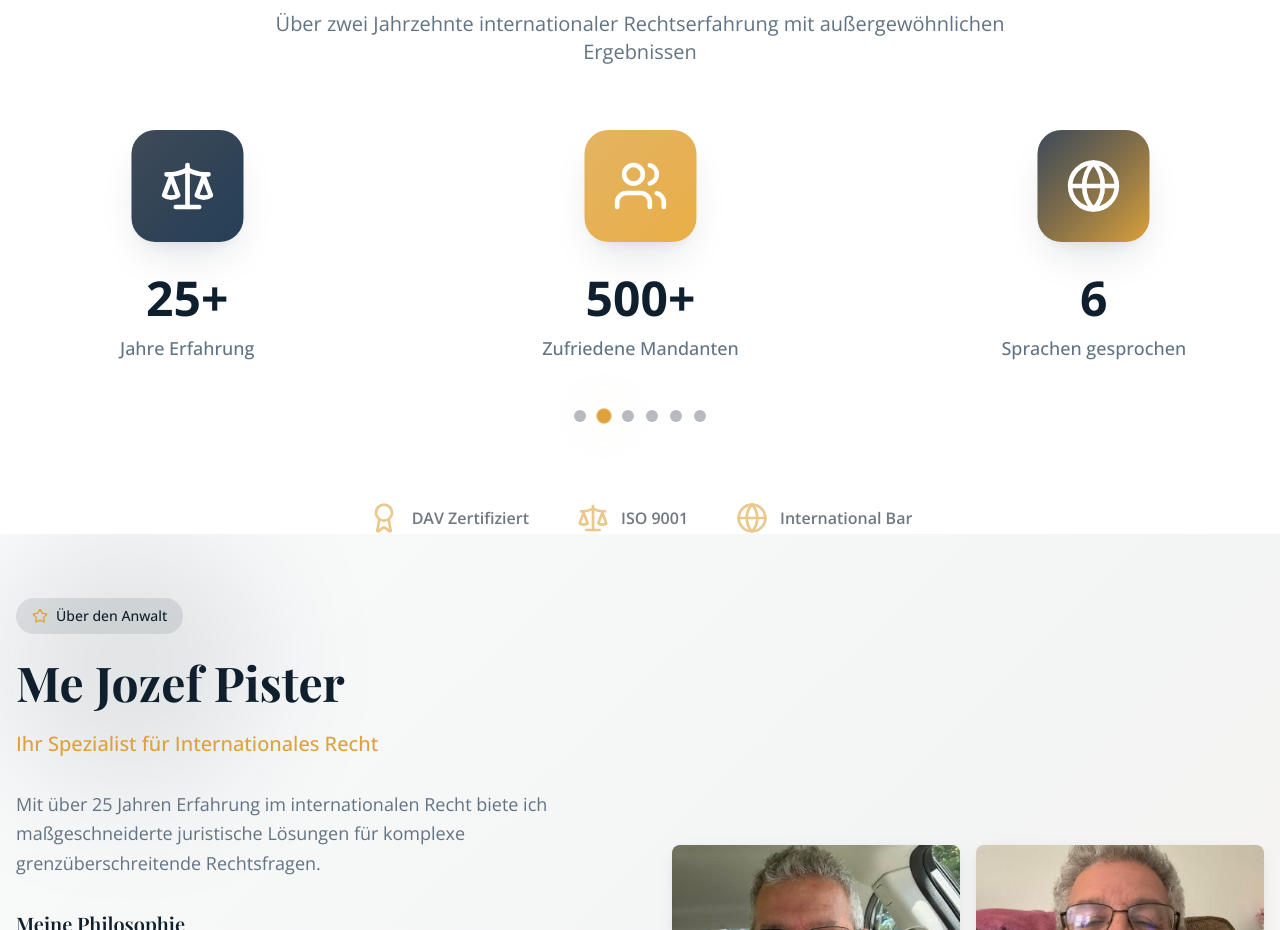
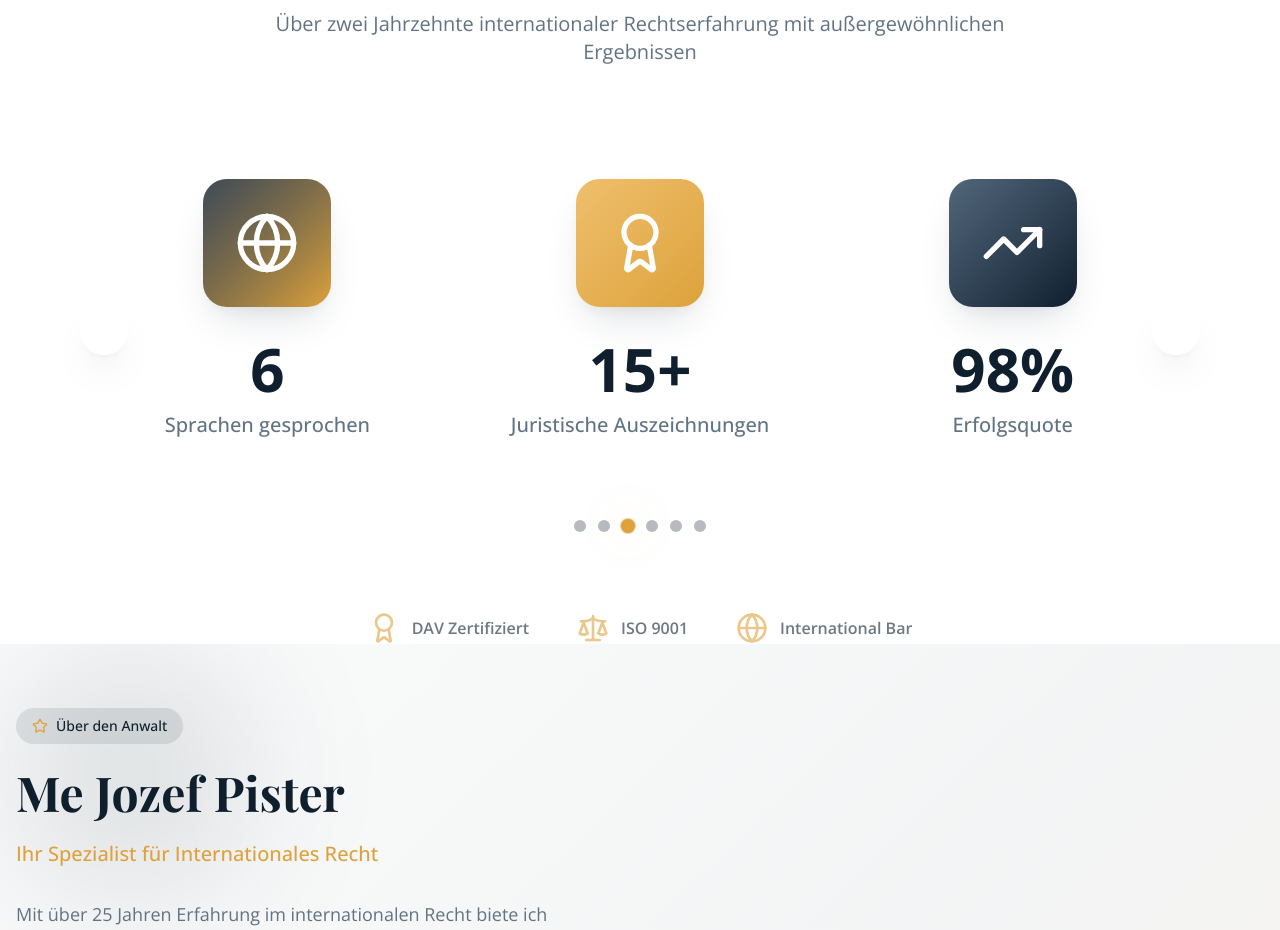
Before and after one commit to autopbh/pister-legal-solutions, a React (Vite) app: page / in a window 1280 px wide. Shown: the part 1100-2030 px from the top of the page. Built offline with nearby package versions, Linux system fonts and the light colour scheme.

Commit message:
Fix carousel functionality
The carousel in the Stats section is not scrolling. This commit will investigate and resolve the issue preventing the carousel from functioning correctly.

```diff
--- a/src/components/sections/StatsSection.tsx
+++ b/src/components/sections/StatsSection.tsx
@@ -1,19 +1,11 @@
-import { TrendingUp, Users, Globe, Award, Scale, Clock } from 'lucide-react';
+import { TrendingUp, Users, Globe, Award, Scale, Clock, ChevronLeft, ChevronRight } from 'lucide-react';
 import { useLanguage } from '@/hooks/useLanguage';
-import useEmblaCarousel from 'embla-carousel-react';
-import { useCallback, useEffect, useState } from 'react';
+import { useState, useEffect } from 'react';
 
 const StatsSection = () => {
   const { t } = useLanguage();
-  const [emblaRef, emblaApi] = useEmblaCarousel({
-    loop: true,
-    align: 'center',
-    skipSnaps: false,
-    dragFree: false,
-    containScroll: 'trimSnaps'
-  });
-  const [selectedIndex, setSelectedIndex] = useState(0);
-  const [scrollSnaps, setScrollSnaps] = useState<number[]>([]);
+  const [currentIndex, setCurrentIndex] = useState(0);
+  const [isAutoPlaying, setIsAutoPlaying] = useState(true);
 
   const stats = [
     {
@@ -60,42 +52,53 @@ const StatsSection = () => {
     }
   ];
 
-  const scrollTo = useCallback(
-    (index: number) => emblaApi && emblaApi.scrollTo(index),
-    [emblaApi]
-  );
+  const nextSlide = () => {
+    setCurrentIndex((prevIndex) =>
+      prevIndex === stats.length - 1 ? 0 : prevIndex + 1
+    );
+  };
 
-  const onInit = useCallback((emblaApi: any) => {
-    setScrollSnaps(emblaApi.scrollSnapList());
-  }, []);
+  const prevSlide = () => {
+    setCurrentIndex((prevIndex) =>
+      prevIndex === 0 ? stats.length - 1 : prevIndex - 1
+    );
+  };
 
-  const onSelect = useCallback((emblaApi: any) => {
-    setSelectedIndex(emblaApi.selectedScrollSnap());
-  }, []);
+  const goToSlide = (index: number) => {
+    setCurrentIndex(index);
+  };
 
+  // Auto-play functionality
   useEffect(() => {
-    if (!emblaApi) return;
+    if (!isAutoPlaying) return;
 
-    onInit(emblaApi);
-    onSelect(emblaApi);
-    emblaApi.on('reInit', onInit);
-    emblaApi.on('select', onSelect);
+    const interval = setInterval(() => {
+      nextSlide();
+    }, 3000);
 
-    // Auto-play
-    const autoplay = setInterval(() => {
-      if (emblaApi.canScrollNext()) {
-        emblaApi.scrollNext();
-      } else {
-        emblaApi.scrollTo(0);
-      }
-    }, 4000);
+    return () => clearInterval(interval);
+  }, [currentIndex, isAutoPlaying]);
 
-    return () => {
-      clearInterval(autoplay);
-      emblaApi.off('reInit', onInit);
-      emblaApi.off('select', onSelect);
-    };
-  }, [emblaApi, onInit, onSelect]);
+  // Get visible stats for responsive design
+  const getVisibleStats = () => {
+    const isMobile = window.innerWidth < 768;
+    const isTablet = window.innerWidth < 1024;
+
+    if (isMobile) {
+      return [stats[currentIndex]];
+    } else if (isTablet) {
+      return [
+        stats[currentIndex],
+        stats[(currentIndex + 1) % stats.length]
+      ];
+    } else {
+      return [
+        stats[currentIndex],
+        stats[(currentIndex + 1) % stats.length],
+        stats[(currentIndex + 2) % stats.length]
+      ];
+    }
+  };
 
   return (
     <section className="section-padding bg-gradient-professional relative overflow-hidden">
@@ -114,25 +117,44 @@ const StatsSection = () => {
         </div>
 
         {/* Carrousel Statistiques */}
-        <div className="relative">
-          <div className="overflow-hidden" ref={emblaRef}>
-            <div className="flex gap-8 lg:gap-12">
-              {stats.map((stat, index) => (
+        <div
+          className="relative max-w-6xl mx-auto"
+          onMouseEnter={() => setIsAutoPlaying(false)}
+          onMouseLeave={() => setIsAutoPlaying(true)}
+        >
+          {/* Navigation Arrows */}
+          <button
+            onClick={prevSlide}
+            className="absolute left-4 top-1/2 -translate-y-1/2 z-10 w-12 h-12 bg-white/10 backdrop-blur-sm border border-white/20 rounded-full flex items-center justify-center text-white hover:bg-white/20 transition-all duration-300 hover:scale-110 shadow-elegant"
+          >
+            <ChevronLeft className="h-6 w-6" />
+          </button>
+
+          <button
+            onClick={nextSlide}
+            className="absolute right-4 top-1/2 -translate-y-1/2 z-10 w-12 h-12 bg-white/10 backdrop-blur-sm border border-white/20 rounded-full flex items-center justify-center text-white hover:bg-white/20 transition-all duration-300 hover:scale-110 shadow-elegant"
+          >
+            <ChevronRight className="h-6 w-6" />
+          </button>
+
+          {/* Carousel Content */}
+          <div className="overflow-hidden rounded-2xl bg-white/5 backdrop-blur-sm border border-white/10 p-8 lg:p-12">
+            <div className="flex justify-center items-center gap-8 lg:gap-16 transition-all duration-500 ease-in-out">
+              {getVisibleStats().map((stat, index) => (
                 <div
-                  key={index}
-                  className="flex-none w-full sm:w-1/2 lg:w-1/3 text-center group animate-scale-in hover-lift"
-                  style={{ animationDelay: `${index * 100}ms` }}
+                  key={`${currentIndex}-${index}`}
+                  className="text-center group animate-scale-in hover-lift flex-1 max-w-xs"
                 >
-                  <div className={`relative w-24 h-24 lg:w-28 lg:h-28 bg-gradient-to-br ${stat.color} rounded-3xl flex items-center justify-center mx-auto mb-8 shadow-elegant group-hover:shadow-glow transition-all duration-500 group-hover:scale-110`}>
-                    <stat.icon className="h-12 w-12 lg:h-14 lg:w-14 text-white" />
+                  <div className={`relative w-24 h-24 lg:w-32 lg:h-32 bg-gradient-to-br ${stat.color} rounded-3xl flex items-center justify-center mx-auto mb-8 shadow-elegant group-hover:shadow-glow transition-all duration-500 group-hover:scale-110`}>
+                    <stat.icon className="h-12 w-12 lg:h-16 lg:w-16 text-white" />
                     <div className="absolute inset-0 bg-gradient-to-br from-white/20 to-transparent rounded-3xl"></div>
                   </div>
 
                   <div className="space-y-3">
-                    <div className="font-bold text-4xl lg:text-5xl text-primary group-hover:text-accent transition-colors duration-300">
+                    <div className="font-bold text-4xl lg:text-6xl text-primary group-hover:text-accent transition-colors duration-300">
                       {stat.number}
                     </div>
-                    <div className="text-base lg:text-lg text-muted-foreground font-medium px-4">
+                    <div className="text-base lg:text-xl text-muted-foreground font-medium">
                       {stat.label}
                     </div>
                   </div>
@@ -142,16 +164,16 @@ const StatsSection = () => {
           </div>
 
           {/* Navigation Dots */}
-          <div className="flex justify-center space-x-3 mt-12">
-            {scrollSnaps.map((_, index) => (
+          <div className="flex justify-center space-x-3 mt-8">
+            {stats.map((_, index) => (
               <button
                 key={index}
                 className={`w-3 h-3 rounded-full transition-all duration-300 ${
-                  index === selectedIndex
+                  index === currentIndex
                     ? 'bg-accent shadow-glow scale-125'
                     : 'bg-primary/30 hover:bg-primary/50'
                 }`}
-                onClick={() => scrollTo(index)}
+                onClick={() => goToSlide(index)}
               />
             ))}
           </div>
```
